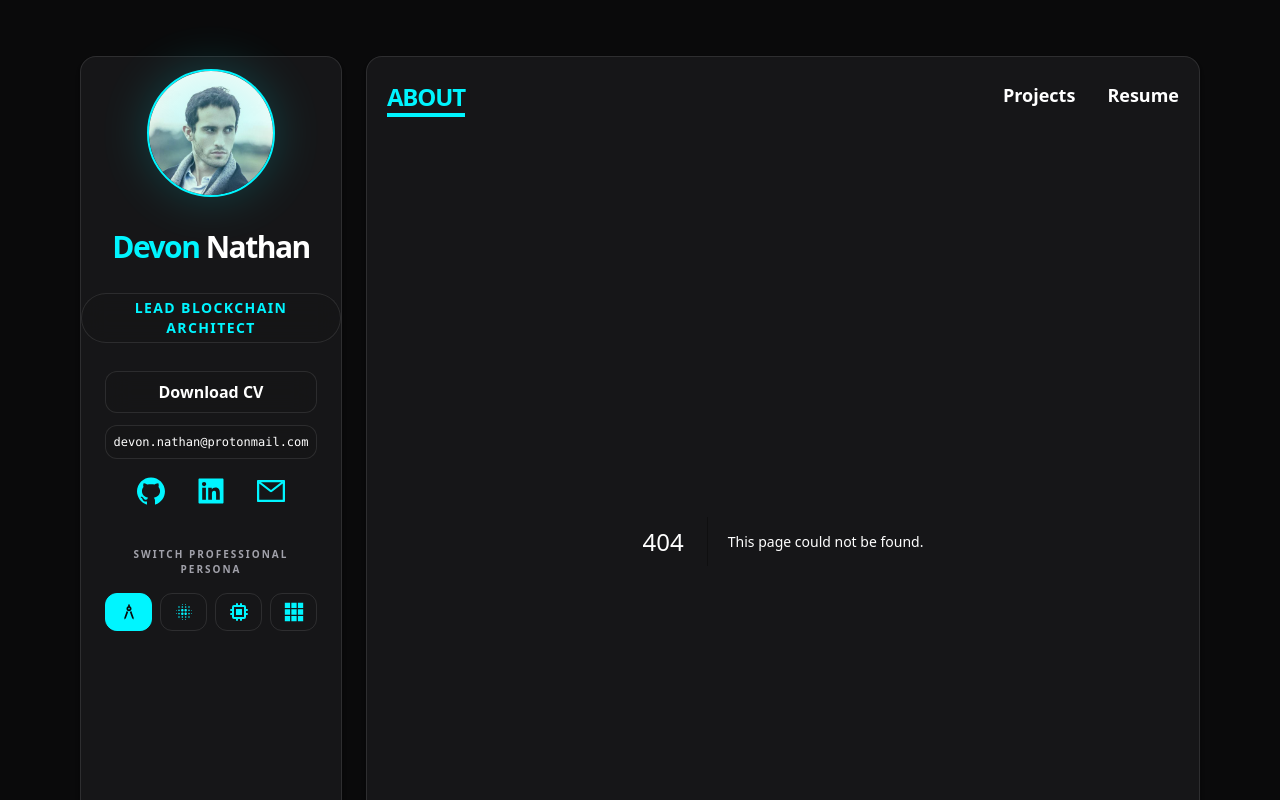
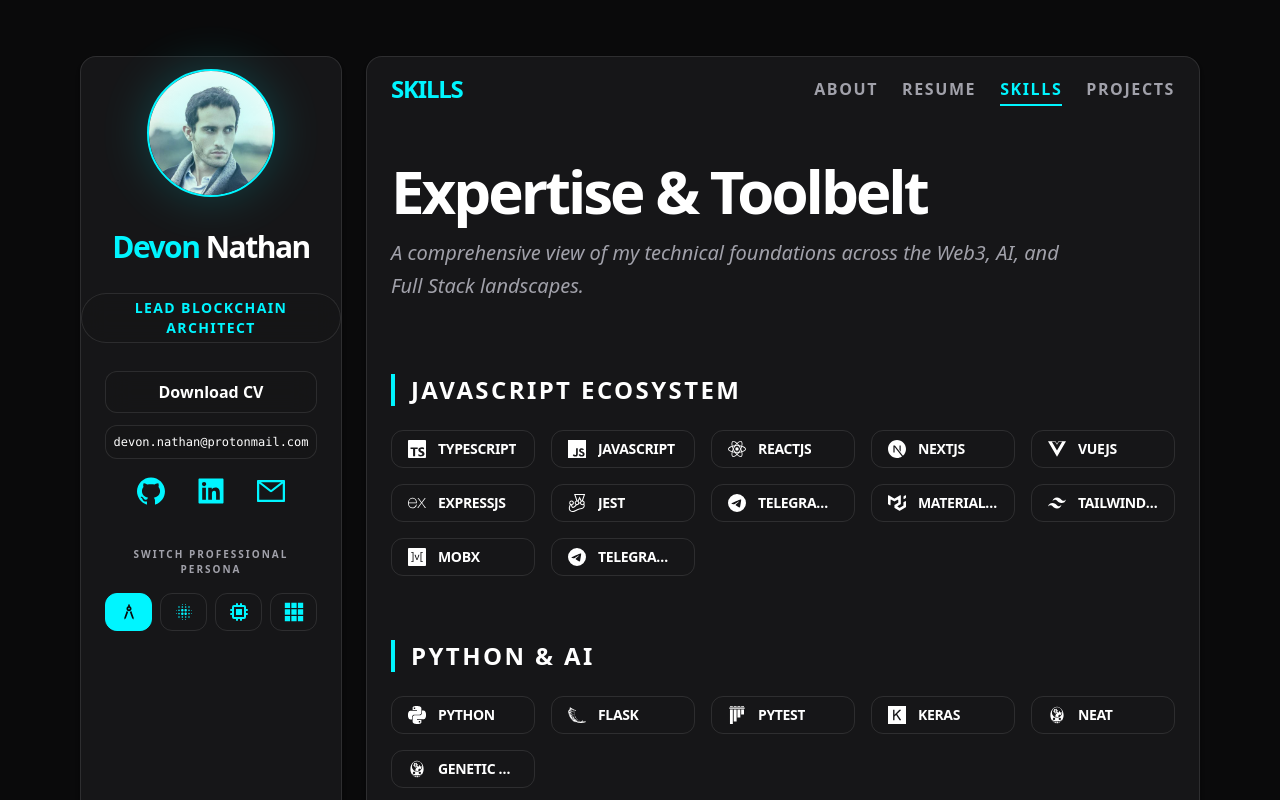
Before and after one commit to devon-n/Portfolio, a Next.js app: page /skills in a window 1280 px wide. Before the commit this address had no page. Shown: the top 800 px of the page. Built offline with nearby package versions, Linux system fonts and the light colour scheme.

Commit message:
feat: fixed navigation tab panels

```diff
--- a/components/Navbar.tsx
+++ b/components/Navbar.tsx
@@ -8,15 +8,16 @@ const NavItem: FunctionComponent<{
     name: string,
     route: string
 }> = ({ activeItem, setActiveItem, name, route }) => {
-    return activeItem !== name ? (
+    return (
         <Link href={route}>
             <span
-                className="hover:text-primary transition-colors cursor-pointer"
+                className={`hover:text-primary transition-all cursor-pointer pb-1 border-b-2 ${activeItem === name ? "text-primary border-primary" : "text-text-muted border-transparent"
+                    }`}
                 onClick={() => setActiveItem(name)}>
                 {name}
             </span>
         </Link>
-    ) : null
+    )
 }
 
 const Navbar = () => {
@@ -26,21 +27,24 @@ const Navbar = () => {
     useEffect(() => {
         if (pathname === '/') setActiveItem('About')
         if (pathname === '/resume') setActiveItem('Resume')
+        if (pathname === '/skills') setActiveItem('Skills')
         if (pathname === '/projects') setActiveItem('Projects')
     }, [pathname])
 
     return (
-        <div className="flex justify-between px-5 py-3 my-3">
-            <span className="text-xl font-black border-b-4 border-primary md:text-2xl text-primary uppercase tracking-tighter">
+        <div className="flex justify-between items-center px-6 py-4">
+            <span className="text-xl font-black md:text-2xl text-primary uppercase tracking-tighter">
                 {activeItem}
             </span>
-            <div className="flex space-x-8 text-lg font-bold">
+            <div className="flex space-x-6 text-base font-bold uppercase tracking-widest">
                 <NavItem activeItem={activeItem} setActiveItem={setActiveItem} name='About' route='/' />
+                <NavItem activeItem={activeItem} setActiveItem={setActiveItem} name='Resume' route='/resume' />
+                <NavItem activeItem={activeItem} setActiveItem={setActiveItem} name='Skills' route='/skills' />
                 <NavItem activeItem={activeItem} setActiveItem={setActiveItem} name='Projects' route='/projects' />
-                <NavItem activeItem={activeItem} setActiveItem={setActiveItem} name='Resume' route='/resume' />
             </div>
         </div>
     )
 }
 
+
 export default Navbar
--- a/pages/_app.tsx
+++ b/pages/_app.tsx
@@ -18,6 +18,8 @@ function MyApp({ Component, pageProps }) {
 				router.prefetch('/projects')
 			} else if (url.startsWith('/resume')) {
 				router.prefetch('/resume')
+			} else if (url.startsWith('/skills')) {
+				router.prefetch('/skills')
 			} else if (url.startsWith('/about')) {
 				router.prefetch('/about')
 			}
--- a/pages/resume.tsx
+++ b/pages/resume.tsx
@@ -1,9 +1,6 @@
 import { useMemo } from 'react'
 import Head from 'next/head'
-import Bar from '../components/Bar'
 import { experiences } from '../data/experiences'
-import { languages } from '../data/languages'
-import { tools } from '../data/tools'
 
 const Resume = () => {
   const experiencesMemo = useMemo(() => experiences, [])
@@ -36,53 +33,9 @@ const Resume = () => {
           <ExperienceItem key={index} {...exp} />
         ))}
       </div>
-
-      <div className="grid gap-10 mt-12 mb-10">
-        {/* JS Ecosystem */}
-        <div>
-          <h5 className="my-6 text-2xl font-bold border-l-4 border-primary pl-4 tracking-widest uppercase">JavaScript Ecosystem</h5>
-          <div className="grid grid-cols-2 md:grid-cols-4 lg:grid-cols-5 gap-4">
-            {[...languages, ...tools].filter(s => s.category === "web").map(skill => (
-              <Bar key={skill.name} data={skill} />
-            ))}
-          </div>
-        </div>
-
-        {/* Python & AI */}
-        <div>
-          <h5 className="my-6 text-2xl font-bold border-l-4 border-primary pl-4 tracking-widest uppercase">Python & AI</h5>
-          <div className="grid grid-cols-2 md:grid-cols-4 lg:grid-cols-5 gap-4">
-            {[...languages, ...tools].filter(s => s.category === "ai").map(skill => (
-              <Bar key={skill.name} data={skill} />
-            ))}
-          </div>
-        </div>
-
-        {/* Data & Cloud */}
-        <div>
-          <h5 className="my-6 text-2xl font-bold border-l-4 border-primary pl-4 tracking-widest uppercase">Data & Storage</h5>
-          <div className="grid grid-cols-2 md:grid-cols-4 lg:grid-cols-5 gap-4">
-            {[...languages, ...tools].filter(s => s.category === "data").map(skill => (
-              <Bar key={skill.name} data={skill} />
-            ))}
-          </div>
-        </div>
-
-        {/* Blockchain & Web3 */}
-        <div>
-          <h5 className="my-6 text-2xl font-bold border-l-4 border-primary pl-4 tracking-widest uppercase">Blockchain & Web3</h5>
-          <div className="grid grid-cols-2 md:grid-cols-4 lg:grid-cols-5 gap-4">
-            {[...languages, ...tools].filter(s => s.category === "blockchain").map(skill => (
-              <Bar key={skill.name} data={skill} />
-            ))}
-          </div>
-        </div>
-      </div>
-
-
-
     </div>
   )
 }
 
+
 export default Resume
--- /dev/null
+++ b/pages/skills.tsx
@@ -0,0 +1,72 @@
+import { motion } from 'framer-motion'
+import Head from 'next/head'
+import Bar from '../components/Bar'
+import { languages } from '../data/languages'
+import { tools } from '../data/tools'
+import { fadeInUp, stagger } from '../animations'
+
+const Skills = () => {
+    return (
+        <motion.div
+            className="px-6 py-2"
+            variants={stagger}
+            initial="initial"
+            animate="animate"
+        >
+            <Head>
+                <title>Devon Nathan - Skills</title>
+            </Head>
+
+            <div className="my-8">
+                <h1 className="text-4xl md:text-6xl font-black mb-4 tracking-tighter">Expertise & Toolbelt</h1>
+                <p className="text-xl text-text-muted max-w-2xl leading-relaxed italic">
+                    A comprehensive view of my technical foundations across the Web3, AI, and Full Stack landscapes.
+                </p>
+            </div>
+
+            <div className="grid gap-10 mt-12 mb-10">
+                {/* JS Ecosystem */}
+                <motion.div variants={fadeInUp}>
+                    <h5 className="my-6 text-2xl font-bold border-l-4 border-primary pl-4 tracking-widest uppercase">JavaScript Ecosystem</h5>
+                    <div className="grid grid-cols-2 md:grid-cols-4 lg:grid-cols-5 gap-4">
+                        {[...languages, ...tools].filter(s => s.category === "web").map(skill => (
+                            <Bar key={skill.name} data={skill} />
+                        ))}
+                    </div>
+                </motion.div>
+
+                {/* Python & AI */}
+                <motion.div variants={fadeInUp}>
+                    <h5 className="my-6 text-2xl font-bold border-l-4 border-primary pl-4 tracking-widest uppercase">Python & AI</h5>
+                    <div className="grid grid-cols-2 md:grid-cols-4 lg:grid-cols-5 gap-4">
+                        {[...languages, ...tools].filter(s => s.category === "ai").map(skill => (
+                            <Bar key={skill.name} data={skill} />
+                        ))}
+                    </div>
+                </motion.div>
+
+                {/* Data & Cloud */}
+                <motion.div variants={fadeInUp}>
+                    <h5 className="my-6 text-2xl font-bold border-l-4 border-primary pl-4 tracking-widest uppercase">Data & Storage</h5>
+                    <div className="grid grid-cols-2 md:grid-cols-4 lg:grid-cols-5 gap-4">
+                        {[...languages, ...tools].filter(s => s.category === "data").map(skill => (
+                            <Bar key={skill.name} data={skill} />
+                        ))}
+                    </div>
+                </motion.div>
+
+                {/* Blockchain & Web3 */}
+                <motion.div variants={fadeInUp}>
+                    <h5 className="my-6 text-2xl font-bold border-l-4 border-primary pl-4 tracking-widest uppercase">Blockchain & Web3</h5>
+                    <div className="grid grid-cols-2 md:grid-cols-4 lg:grid-cols-5 gap-4">
+                        {[...languages, ...tools].filter(s => s.category === "blockchain").map(skill => (
+                            <Bar key={skill.name} data={skill} />
+                        ))}
+                    </div>
+                </motion.div>
+            </div>
+        </motion.div>
+    )
+}
+
+export default Skills
```
